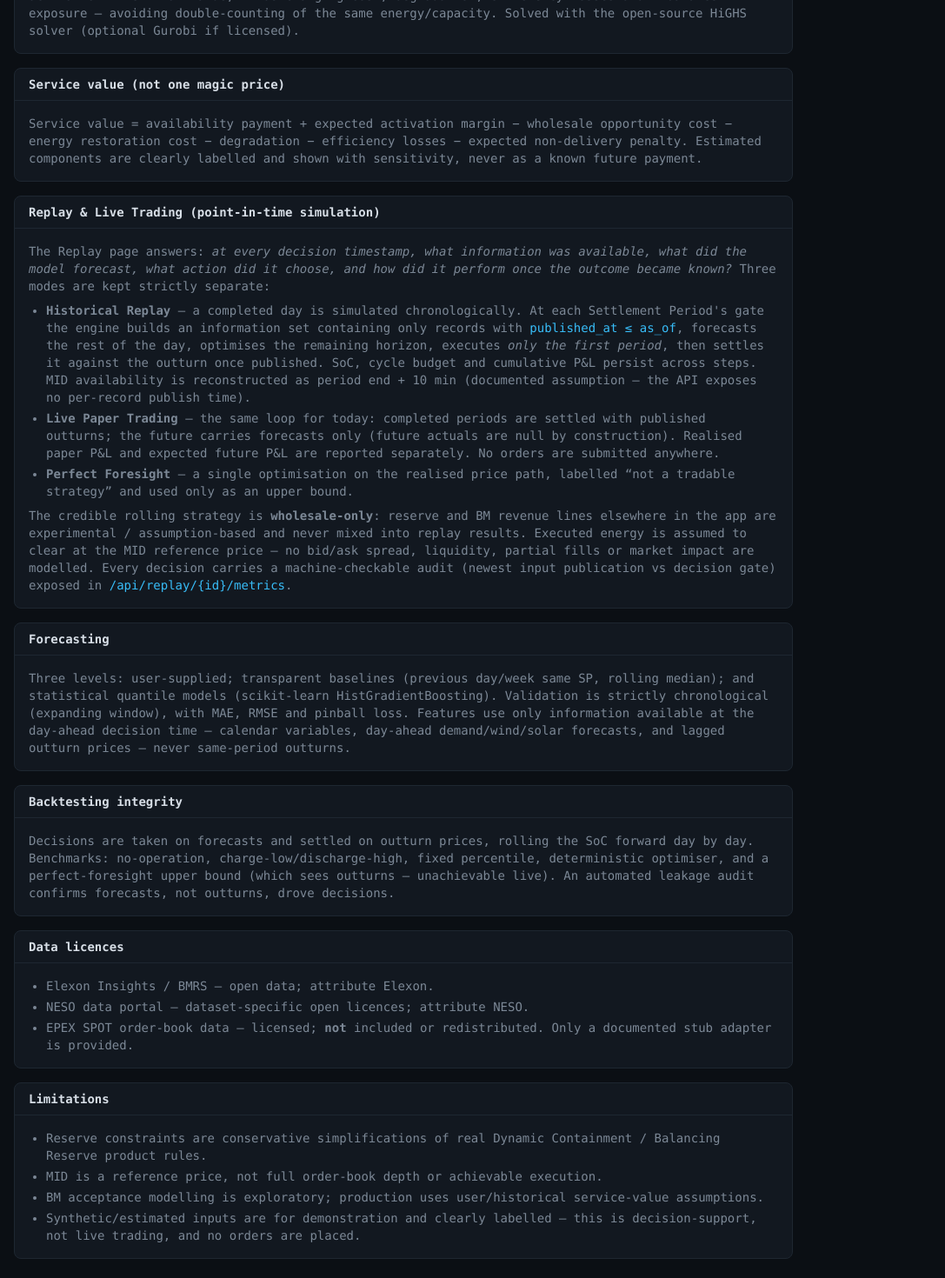
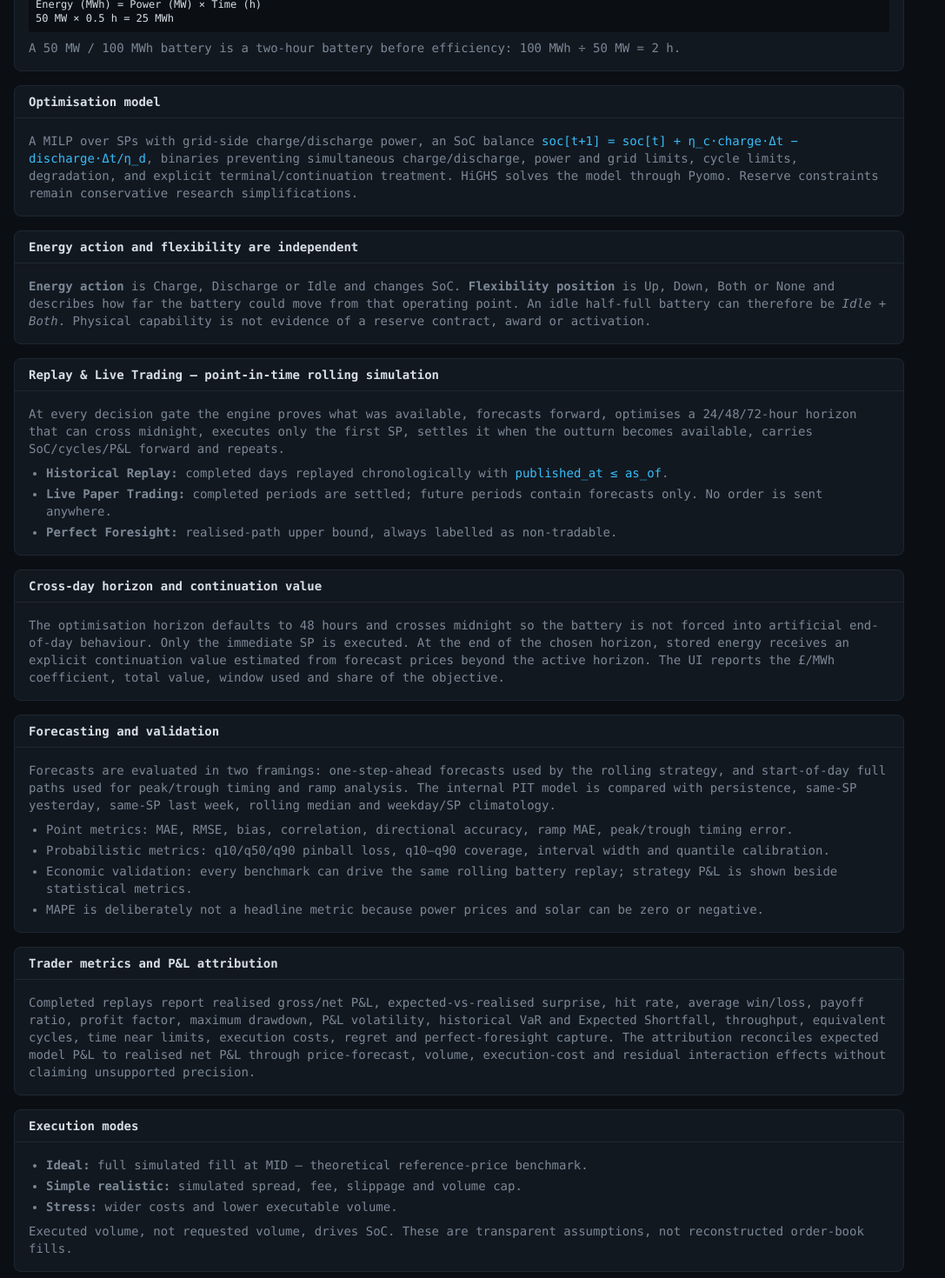
Before and after one commit to andreatrdt/Battery-Charge-Discharge, a Next.js app in the folder frontend/: page /methodology in a window 1280 px wide. Shown: the part 700-2170 px from the top of the page at 87% size, without its empty margins (0-1087 px from the left). Built offline with nearby package versions, Linux system fonts and the light colour scheme.

Commit message:
Document cross-day replay, validation, execution and metrics

```diff
--- a/frontend/app/methodology/page.tsx
+++ b/frontend/app/methodology/page.tsx
@@ -1,11 +1,14 @@
+import { MarketTimeline } from "../components/MarketTimeline";
 import { Panel } from "../components/ui";
 
 export const metadata = { title: "Methodology — GB Battery Co-Optimisation Terminal" };
 
 export default function MethodologyPage() {
   return (
-    <div className="space-y-4 max-w-4xl">
+    <div className="space-y-4 max-w-5xl">
       <h1 className="text-lg font-semibold">Methodology &amp; Limitations</h1>
+
+      <MarketTimeline />
 
       <Panel title="GB Settlement Periods">
         <p className="text-sm text-terminal-muted">
@@ -19,87 +22,114 @@ export default function MethodologyPage() {
 
       <Panel title="Wholesale vs Balancing Mechanism vs Imbalance">
         <ul className="text-sm text-terminal-muted list-disc pl-5 space-y-1">
-          <li><strong>Wholesale:</strong> day-ahead / intraday energy. We use Elexon Market Index Data (MID) as a short-term reference price — <em>not</em> a full EPEX order book.</li>
-          <li><strong>Balancing Mechanism (BM):</strong> NESO accepts Bids/Offers (BOD) in real time; acceptances appear in BOALF/BOAV. Submitting a price alone earns nothing — value depends on acceptance probability × accepted volume × margin.</li>
-          <li><strong>Imbalance:</strong> residual position settled at the (single) system price. Being short pays the system price; being long receives it.</li>
+          <li><strong>Wholesale:</strong> day-ahead / intraday energy. We use Elexon Market Index Data (MID) as a short-term reference price — <em>not</em> a full EPEX order book or guaranteed execution price.</li>
+          <li><strong>Balancing Mechanism (BM):</strong> NESO accepts Bids/Offers in real time; acceptances appear in BOALF/BOAV. Submitting a price alone earns nothing — value depends on acceptance, accepted volume and delivery.</li>
+          <li><strong>Imbalance:</strong> residual position settled at the single system price after delivery.</li>
         </ul>
+      </Panel>
+
+      <Panel title="Battery physics — MW versus MWh">
+        <div className="space-y-2 text-sm text-terminal-muted">
+          <p><strong>MW is power</strong>: the instantaneous rate at which the battery charges or discharges. <strong>MWh is energy</strong>: the amount stored or exchanged over time.</p>
+          <pre className="rounded bg-terminal-bg p-2 text-xs text-terminal-text">Energy (MWh) = Power (MW) × Time (h){"\n"}50 MW × 0.5 h = 25 MWh</pre>
+          <p>A 50 MW / 100 MWh battery is a two-hour battery before efficiency: 100 MWh ÷ 50 MW = 2 h.</p>
+        </div>
       </Panel>
 
       <Panel title="Optimisation model">
         <p className="text-sm text-terminal-muted">
           A MILP over SPs with grid-side charge/discharge power, an SoC balance{" "}
           <code className="text-kind-observed">soc[t+1] = soc[t] + η_c·charge·Δt − discharge·Δt/η_d</code>,
-          binaries preventing simultaneous charge/discharge, power &amp; grid limits, conservative
-          reserve headroom (power and energy-duration), ramp and cycle limits, and a terminal-SoC
-          floor + value. The objective maximises wholesale + service availability + expected BM
-          activation + terminal value, minus charging cost, degradation, efficiency losses and
-          imbalance exposure — avoiding double-counting of the same energy/capacity. Solved with the
-          open-source HiGHS solver (optional Gurobi if licensed).
+          binaries preventing simultaneous charge/discharge, power and grid limits, cycle limits,
+          degradation, and explicit terminal/continuation treatment. HiGHS solves the model through
+          Pyomo. Reserve constraints remain conservative research simplifications.
         </p>
       </Panel>
 
-      <Panel title="Service value (not one magic price)">
+      <Panel title="Energy action and flexibility are independent">
         <p className="text-sm text-terminal-muted">
-          Service value = availability payment + expected activation margin − wholesale opportunity
-          cost − energy restoration cost − degradation − efficiency losses − expected non-delivery
-          penalty. Estimated components are clearly labelled and shown with sensitivity, never as a
-          known future payment.
+          <strong>Energy action</strong> is Charge, Discharge or Idle and changes SoC. <strong>Flexibility
+          position</strong> is Up, Down, Both or None and describes how far the battery could move from
+          that operating point. An idle half-full battery can therefore be <em>Idle + Both</em>. Physical
+          capability is not evidence of a reserve contract, award or activation.
         </p>
       </Panel>
 
-      <Panel title="Replay & Live Trading (point-in-time simulation)">
+      <Panel title="Replay & Live Trading — point-in-time rolling simulation">
         <p className="text-sm text-terminal-muted">
-          The Replay page answers: <em>at every decision timestamp, what information was available,
-          what did the model forecast, what action did it choose, and how did it perform once the
-          outcome became known?</em> Three modes are kept strictly separate:
+          At every decision gate the engine proves what was available, forecasts forward, optimises a
+          24/48/72-hour horizon that can cross midnight, executes only the first SP, settles it when the
+          outturn becomes available, carries SoC/cycles/P&amp;L forward and repeats.
         </p>
         <ul className="mt-2 text-sm text-terminal-muted list-disc pl-5 space-y-1">
-          <li>
-            <strong>Historical Replay</strong> — a completed day is simulated chronologically. At
-            each Settlement Period&apos;s gate the engine builds an information set containing only
-            records with <code className="text-kind-observed">published_at ≤ as_of</code>, forecasts
-            the rest of the day, optimises the remaining horizon, executes <em>only the first
-            period</em>, then settles it against the outturn once published. SoC, cycle budget and
-            cumulative P&amp;L persist across steps. MID availability is reconstructed as period end
-            + 10 min (documented assumption — the API exposes no per-record publish time).
-          </li>
-          <li>
-            <strong>Live Paper Trading</strong> — the same loop for today: completed periods are
-            settled with published outturns; the future carries forecasts only (future actuals are
-            null by construction). Realised paper P&amp;L and expected future P&amp;L are reported
-            separately. No orders are submitted anywhere.
-          </li>
-          <li>
-            <strong>Perfect Foresight</strong> — a single optimisation on the realised price path,
-            labelled &ldquo;not a tradable strategy&rdquo; and used only as an upper bound.
-          </li>
+          <li><strong>Historical Replay:</strong> completed days replayed chronologically with <code className="text-kind-observed">published_at ≤ as_of</code>.</li>
+          <li><strong>Live Paper Trading:</strong> completed periods are settled; future periods contain forecasts only. No order is sent anywhere.</li>
+          <li><strong>Perfect Foresight:</strong> realised-path upper bound, always labelled as non-tradable.</li>
         </ul>
-        <p className="mt-2 text-sm text-terminal-muted">
-          The credible rolling strategy is <strong>wholesale-only</strong>: reserve and BM revenue
-          lines elsewhere in the app are experimental / assumption-based and never mixed into replay
-          results. Executed energy is assumed to clear at the MID reference price — no bid/ask
-          spread, liquidity, partial fills or market impact are modelled. Every decision carries a
-          machine-checkable audit (newest input publication vs decision gate) exposed in{" "}
-          <code className="text-kind-observed">/api/replay/&#123;id&#125;/metrics</code>.
+      </Panel>
+
+      <Panel title="Cross-day horizon and continuation value">
+        <p className="text-sm text-terminal-muted">
+          The optimisation horizon defaults to 48 hours and crosses midnight so the battery is not
+          forced into artificial end-of-day behaviour. Only the immediate SP is executed. At the end
+          of the chosen horizon, stored energy receives an explicit continuation value estimated from
+          forecast prices beyond the active horizon. The UI reports the £/MWh coefficient, total value,
+          window used and share of the objective.
         </p>
       </Panel>
 
-      <Panel title="Forecasting">
+      <Panel title="Forecasting and validation">
         <p className="text-sm text-terminal-muted">
-          Three levels: user-supplied; transparent baselines (previous day/week same SP, rolling
-          median); and statistical quantile models (scikit-learn HistGradientBoosting). Validation is
-          strictly chronological (expanding window), with MAE, RMSE and pinball loss. Features use only
-          information available at the day-ahead decision time — calendar variables, day-ahead
-          demand/wind/solar forecasts, and lagged outturn prices — never same-period outturns.
+          Forecasts are evaluated in two framings: one-step-ahead forecasts used by the rolling strategy,
+          and start-of-day full paths used for peak/trough timing and ramp analysis. The internal PIT
+          model is compared with persistence, same-SP yesterday, same-SP last week, rolling median and
+          weekday/SP climatology.
+        </p>
+        <ul className="mt-2 text-sm text-terminal-muted list-disc pl-5 space-y-1">
+          <li>Point metrics: MAE, RMSE, bias, correlation, directional accuracy, ramp MAE, peak/trough timing error.</li>
+          <li>Probabilistic metrics: q10/q50/q90 pinball loss, q10–q90 coverage, interval width and quantile calibration.</li>
+          <li>Economic validation: every benchmark can drive the same rolling battery replay; strategy P&amp;L is shown beside statistical metrics.</li>
+          <li>MAPE is deliberately not a headline metric because power prices and solar can be zero or negative.</li>
+        </ul>
+      </Panel>
+
+      <Panel title="Trader metrics and P&L attribution">
+        <p className="text-sm text-terminal-muted">
+          Completed replays report realised gross/net P&amp;L, expected-vs-realised surprise, hit rate,
+          average win/loss, payoff ratio, profit factor, maximum drawdown, P&amp;L volatility, historical
+          VaR and Expected Shortfall, throughput, equivalent cycles, time near limits, execution costs,
+          regret and perfect-foresight capture. The attribution reconciles expected model P&amp;L to
+          realised net P&amp;L through price-forecast, volume, execution-cost and residual interaction
+          effects without claiming unsupported precision.
         </p>
       </Panel>
 
-      <Panel title="Backtesting integrity">
+      <Panel title="Execution modes">
+        <ul className="text-sm text-terminal-muted list-disc pl-5 space-y-1">
+          <li><strong>Ideal:</strong> full simulated fill at MID — theoretical reference-price benchmark.</li>
+          <li><strong>Simple realistic:</strong> simulated spread, fee, slippage and volume cap.</li>
+          <li><strong>Stress:</strong> wider costs and lower executable volume.</li>
+        </ul>
+        <p className="mt-2 text-sm text-terminal-muted">
+          Executed volume, not requested volume, drives SoC. These are transparent assumptions, not
+          reconstructed order-book fills.
+        </p>
+      </Panel>
+
+      <Panel title="Persistence and reproducibility">
         <p className="text-sm text-terminal-muted">
-          Decisions are taken on forecasts and settled on outturn prices, rolling the SoC forward day
-          by day. Benchmarks: no-operation, charge-low/discharge-high, fixed percentile, deterministic
-          optimiser, and a perfect-foresight upper bound (which sees outturns — unachievable live). An
-          automated leakage audit confirms forecasts, not outturns, drove decisions.
+          Completed runs are archived to DuckDB with options, battery configuration, strategy/forecast/
+          optimiser/execution versions, decision logs, forecast vintages, metrics and data snapshot
+          information. Archived runs survive backend restarts and are read-only.
+        </p>
+      </Panel>
+
+      <Panel title="Reserve & BM Laboratory">
+        <p className="text-sm text-terminal-muted">
+          Reserve and BM content is isolated from the credible wholesale replay. The laboratory clearly
+          distinguishes physical capability, offered capacity, accepted capacity, availability payment,
+          activation and SoC impact. Until product-specific procurement and acceptance logic exists,
+          reserve/BM values remain <strong>experimental / assumed</strong> and are never called realised revenue.
         </p>
       </Panel>
 
@@ -107,16 +137,18 @@ export default function MethodologyPage() {
         <ul className="text-sm text-terminal-muted list-disc pl-5 space-y-1">
           <li>Elexon Insights / BMRS — open data; attribute Elexon.</li>
           <li>NESO data portal — dataset-specific open licences; attribute NESO.</li>
-          <li>EPEX SPOT order-book data — licensed; <strong>not</strong> included or redistributed. Only a documented stub adapter is provided.</li>
+          <li>EPEX SPOT order-book data — licensed; <strong>not</strong> included or redistributed.</li>
         </ul>
       </Panel>
 
-      <Panel title="Limitations">
+      <Panel title="Known limitations">
         <ul className="text-sm text-terminal-muted list-disc pl-5 space-y-1">
-          <li>Reserve constraints are conservative simplifications of real Dynamic Containment / Balancing Reserve product rules.</li>
-          <li>MID is a reference price, not full order-book depth or achievable execution.</li>
-          <li>BM acceptance modelling is exploratory; production uses user/historical service-value assumptions.</li>
-          <li>Synthetic/estimated inputs are for demonstration and clearly labelled — this is decision-support, not live trading, and no orders are placed.</li>
+          <li>MID has no per-record publication time; availability is reconstructed as period end + a configurable lag.</li>
+          <li>MID is a reference price, not a bid/ask, market depth or guaranteed fill.</li>
+          <li>The internal forecaster is a transparent baseline, not a production-grade power-price model.</li>
+          <li>Execution modes are simulated assumptions; there is no exchange connectivity or live order submission.</li>
+          <li>Reserve/BM product rules, awards, activations, penalties and physical activation SoC paths are not yet faithfully replayed.</li>
+          <li>This is research and decision support, not asset control or production trading.</li>
         </ul>
       </Panel>
     </div>
```
